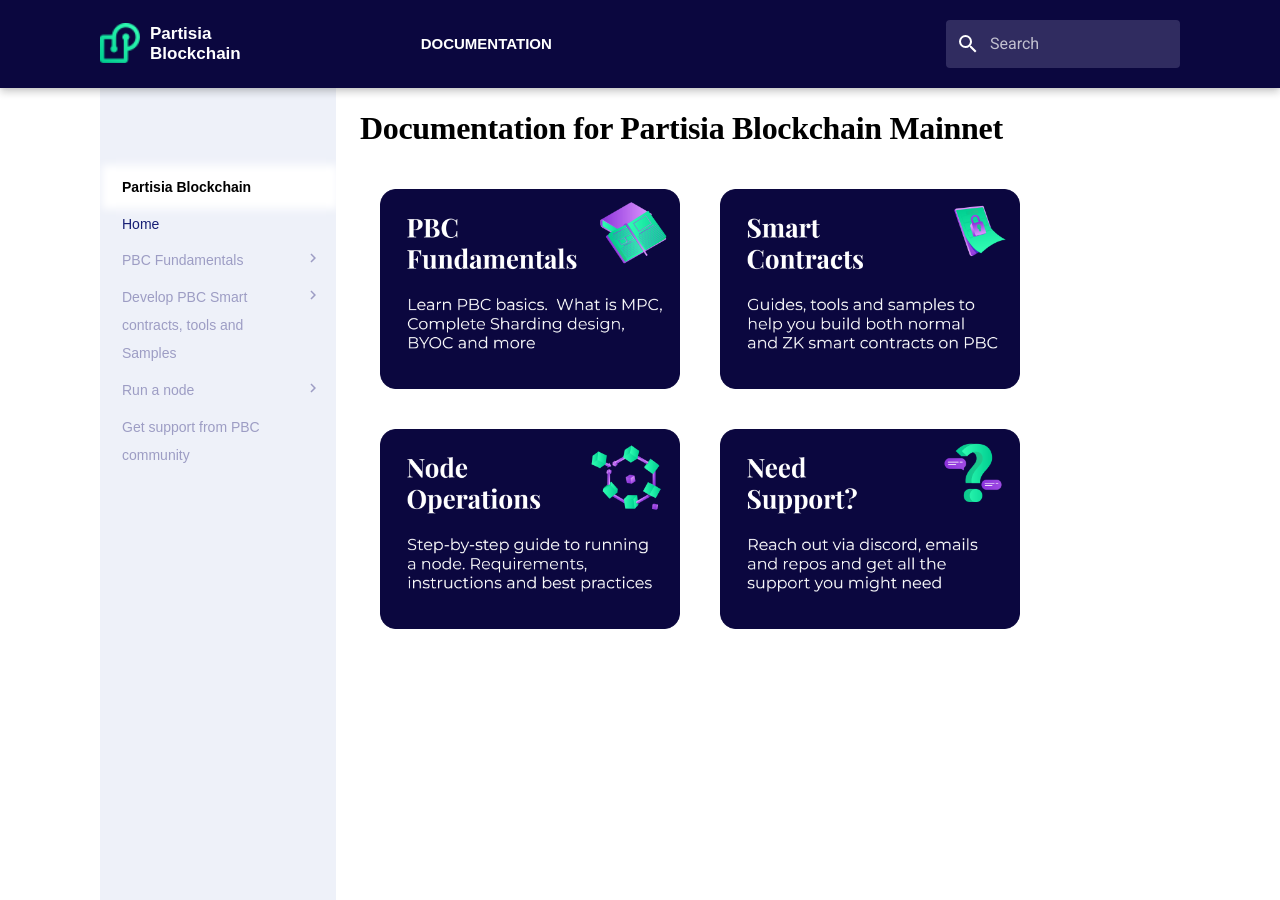
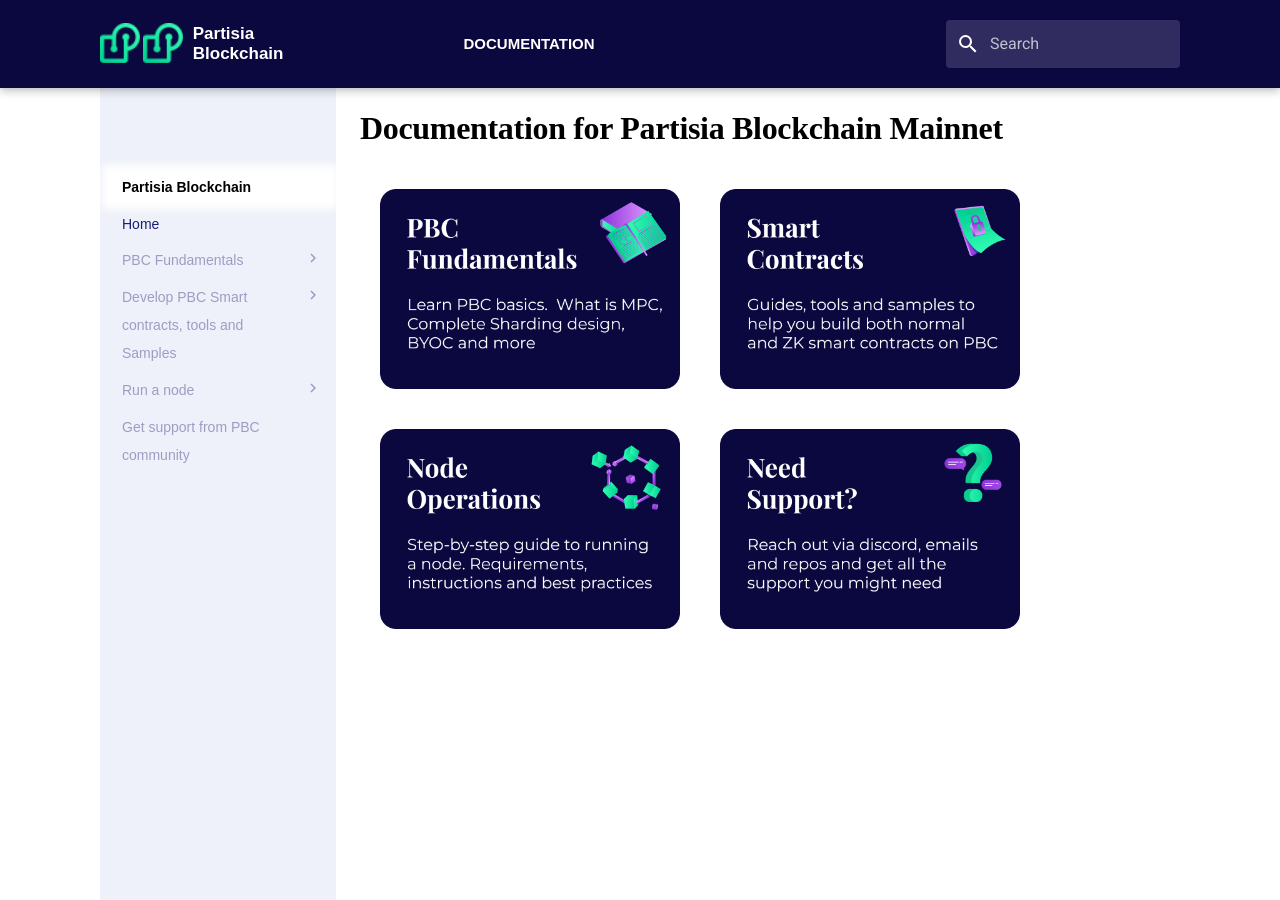
Before and after one commit to 0xSero/partisia-docs, an MkDocs documentation site: the page built from docs/index.md, in a window 1280 px wide and 900 px high. Built offline with MkDocs 1.6.1 and Material for MkDocs 9.7.7, drawn with Linux system fonts in a browser that asks for light colours; some web fonts are replaced; a script that is not in the unit is left out.

Commit message:
Testing if two img will not break the logo

```diff
--- a/overrides/partials/header.html
+++ b/overrides/partials/header.html
@@ -15,6 +15,7 @@
         <a aria-label="Partisia Blockchain" data-md-component="logo" href="https://www.partisiablockchain.com/"
           title="Partisia Blockchain">
           <img alt="logo" src="../assets/pbclogo.png" />
+          <img alt="logo" src="assets/pbclogo.png" />
         </a>
         <div class="logo-text">
           <a href="https://www.partisiablockchain.com/"><p>Partisia</p>
```
